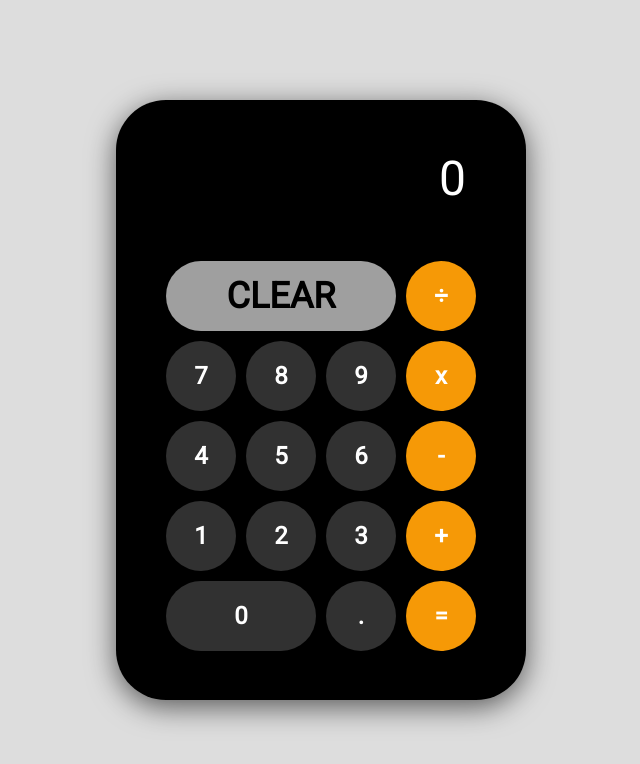
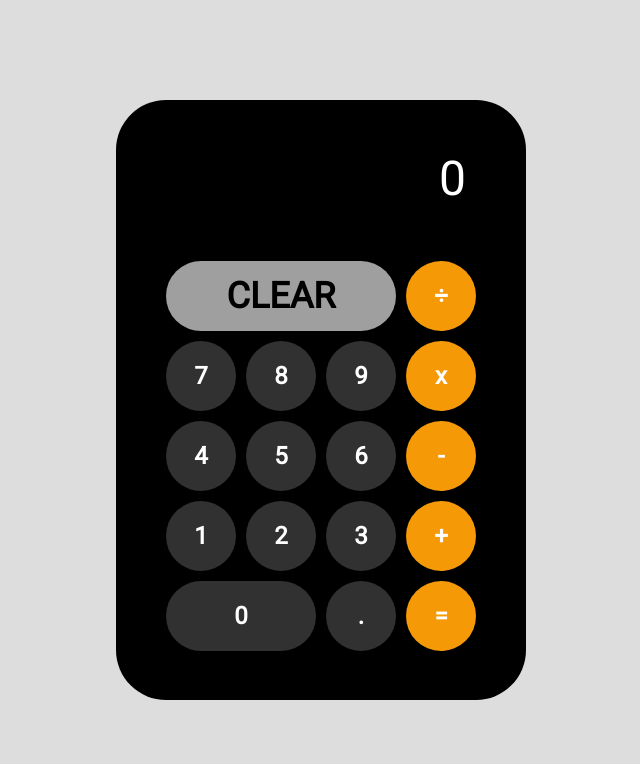
Before and after one commit to T-Pederson/calculator, a plain HTML site: page index.html in a window 1280 px wide. Shown: the whole page, without its empty margins (319-959 px from the left). Drawn offline with Linux system fonts and the light colour scheme.

Commit message:
Remove box shadow

```diff
--- a/styles.css
+++ b/styles.css
@@ -24,7 +24,6 @@ body {
     border-radius: 50px;
     padding: 50px 30px;
     gap: 54px;
-    box-shadow: rgba(0, 0, 0, 0.6) 0px 7px 29px 0px;
 }
 
 .display {
```
